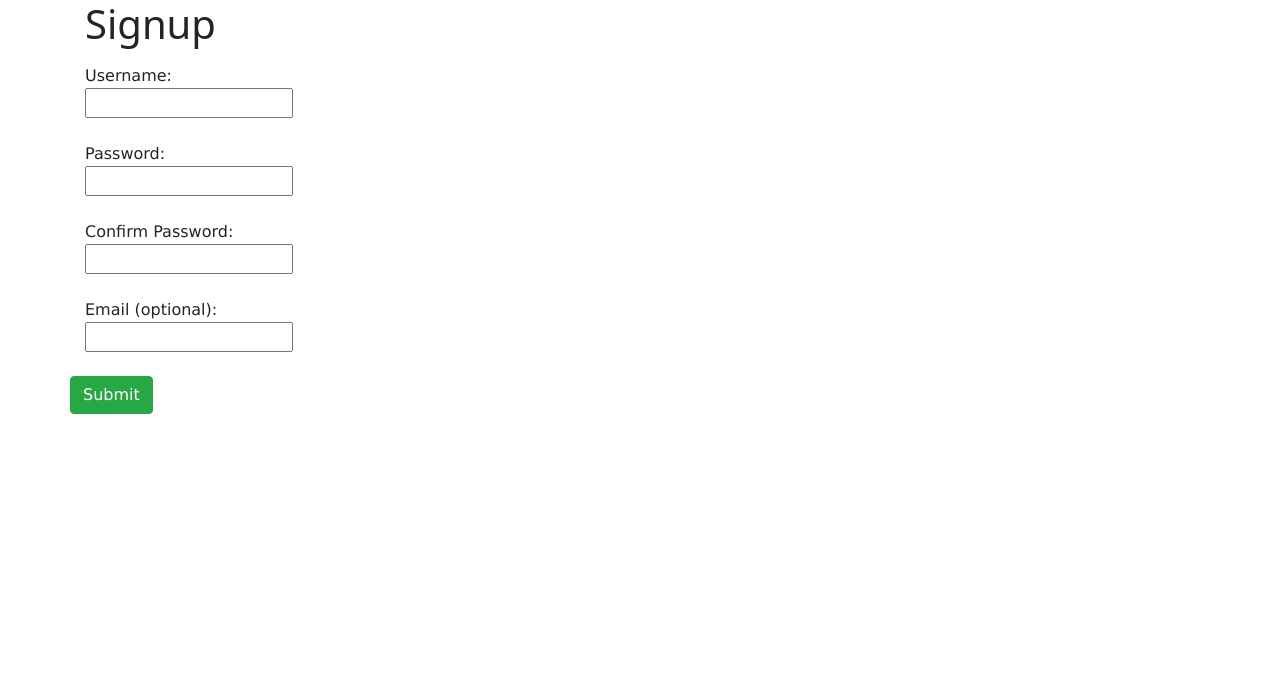
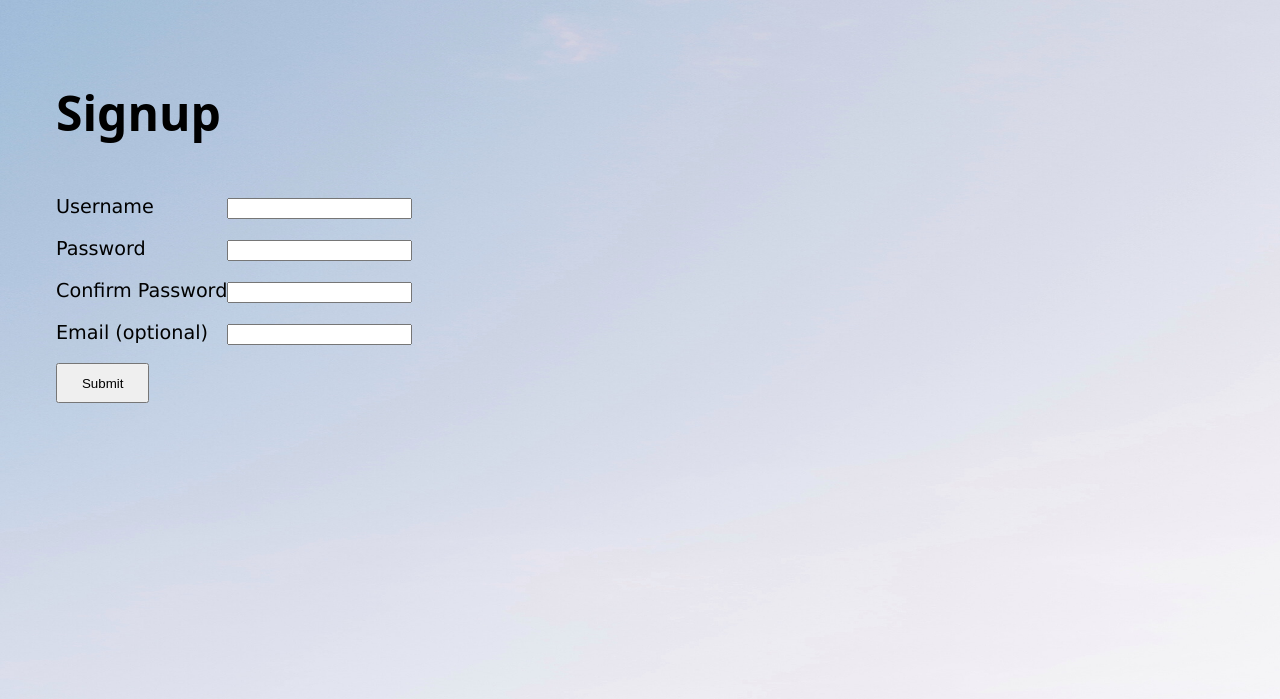
Before and after one commit to adonayab/user-signup, a Flask app: page / in a window 1280 px wide. Shown: the top 699 px of the page. Run offline with Flask 2, Linux system fonts and the light colour scheme; some libraries are stand-ins or nearby versions.

Commit message:
Finished adding styling

```diff
--- a/main.py
+++ b/main.py
@@ -8,7 +8,7 @@ app.config['DEBUG'] = True
 @app.route('/', methods=['POST', 'GET'])
 def index():
 
-  empty_form_error = 'Please fill the required fields!'
+  empty_form_error = 'Please fill in the required fields!'
   username_error = ''
   password_error = ''
   pass_confirm_error = ''
@@ -39,7 +39,9 @@ def index():
         pass_confirm_error = "Password don't match"
         return render_template('/index.html', pass_confirm_error=pass_confirm_error)
 
-      if ('@' not in email) and ('.' not in email):
+      if email == '':
+        redirect('/welcome?username={}'.format(username))
+      elif ('@' not in email) and ('.' not in email):
         email_error = 'Invalid email address!'
         return render_template('/index.html', email_error=email_error)
 
--- a/static/style.css
+++ b/static/style.css
@@ -1,3 +1,11 @@
+html {
+  padding: 0.5in;
+  background: url(./images/winter.jpg);
+  background-repeat: no-repeat;
+  background-size: 20in 14in;
+  position: relative;
+}
+
 .error {
   color: red;
 }
@@ -5,25 +13,31 @@
 h1 {
   font-weight: bold;
   font-family: 'Sans';
+  font-size: 3rem;
 }
 
 p {
   font-family: 'Verdana';
+  font-size: 1.2rem;
 }
 
-/* .box {
-  display: inline-block;
-  width: 750px;
-  float: right;
-} */
-
-/* body {
-  display: grid;
-  display: inline-grid;
-  grid-template-columns: 1fr [start] 1fr [end] 1fr;
-  padding: 0.5in 0;
+form {
+  display: table;
 }
 
-body * {
-  grid-column: start/end;
-} */
+p {
+  display: table-row;
+}
+
+label {
+  display: table-cell;
+}
+
+input {
+  display: table-cell;
+}
+
+.btn {
+  width: 7em;
+  height: 3em;
+}
--- a/templates/base.html
+++ b/templates/base.html
@@ -9,12 +9,6 @@
 
   <link rel="stylesheet" href="{{ url_for('static', filename='style.css')}}">
 
-    <link href="https://stackpath.bootstrapcdn.com/bootstrap/4.2.1/css/bootstrap.min.css" rel="stylesheet" integrity="sha384-GJzZqFGwb1QTTN6wy59ffF1BuGJpLSa9DkKMp0DgiMDm4iYMj70gZWKYbI706tWS"
-      crossorigin="anonymous">
-
-
-
-
 </head>
 
 <body>
@@ -22,13 +16,6 @@
   {% block content%}
   {% endblock %}
 
-  <script src="https://ajax.googleapis.com/ajax/libs/jquery/3.3.1/jquery.min.js"></script>
-  <script src="https://stackpath.bootstrapcdn.com/bootstrap/4.2.1/js/bootstrap.min.js" integrity="sha384-B0UglyR+jN6CkvvICOB2joaf5I4l3gm9GU6Hc1og6Ls7i6U/mkkaduKaBhlAXv9k"
-    crossorigin="anonymous"></script>
-
-  <script src="https://stackpath.bootstrapcdn.com/bootstrap/4.2.1/js/bootstrap.bundle.min.js" integrity="sha384-zDnhMsjVZfS3hiP7oCBRmfjkQC4fzxVxFhBx8Hkz2aZX8gEvA/jsP3eXRCvzTofP"
-    crossorigin="anonymous"></script>
-
 </body>
 
 </html>
--- a/templates/index.html
+++ b/templates/index.html
@@ -2,45 +2,44 @@
 
 {% block content%}
 
-<div class="container">
+
+
 <h1>Signup</h1>
-  <p class="error"><strong>{{ empty_form_error }}</strong></p>
-  <div class="row">
+<p class="error">{{ empty_form_error }}</p>
+<br>
+
 <form action="" method="post">
-      <div class="col-lg-4 col-xs-4">
-        <label class="username" for="username">
   <p>
-            Username: <input type="text" name="username" id="username">
+    <label for="username">Username </label>
+    <input type="text" name="username" id="username">
     <span class="error">{{ username_error }}</span>
   </p>
-        </label>
-      </div>
-      <div class="col-lg-4 col-xs-4">
-      <label class="password" for="password">
+  <br>
   <p>
-          Password: <input type="password" name="password" id="password">
+    <label for="password">Password </label>
+    <input type="password" name="password" id="password">
     <span class="error">{{ password_error }}</span>
+
   </p>
-      </label>
-      </div>
-      <div class="col-lg-4 col-xs-4">
-      <label class="password" for="pass_confirm">
+  <br>
   <p>
-          Confirm Password: <input type="password" name="pass_confirm" id="pass_confirm">
+    <label for="pass_confirm">Confirm Password </label>
+    <input type="password" name="pass_confirm" id="pass_confirm">
     <span class="error">{{ pass_confirm_error }}</span>
+
   </p>
-      </label>
-      </div>
-      <div class="col-lg-4 col-xs-4">
-      <label class="email" for="email">
+  <br>
   <p>
-          Email (optional): <input type="text" name="email" id="email">
+    <label for="email">Email (optional) </label>
+    <input type="text" name="email" id="email">
     <span class="error">{{ email_error }}</span>
+
   </p>
-      </label>
-      </div>
-      <p><input class='btn btn-success' type="submit" value="Submit"></p>
+  <br>
+  <p><input class='btn' type="submit" value="Submit"></p>
+
 </form>
-  </div>
-</div>
+
+
+
 {% endblock %}
```
Also changed, not shown: static/images/grad.jpg (added), static/images/lamp.jpg (added), static/images/palm.jpg (added), static/images/stairs.jpg (added), static/images/thank_you.jpg (added), static/images/winter.jpg (added), 1 other file. Lines whose indentation alone changed are shown as unchanged.
